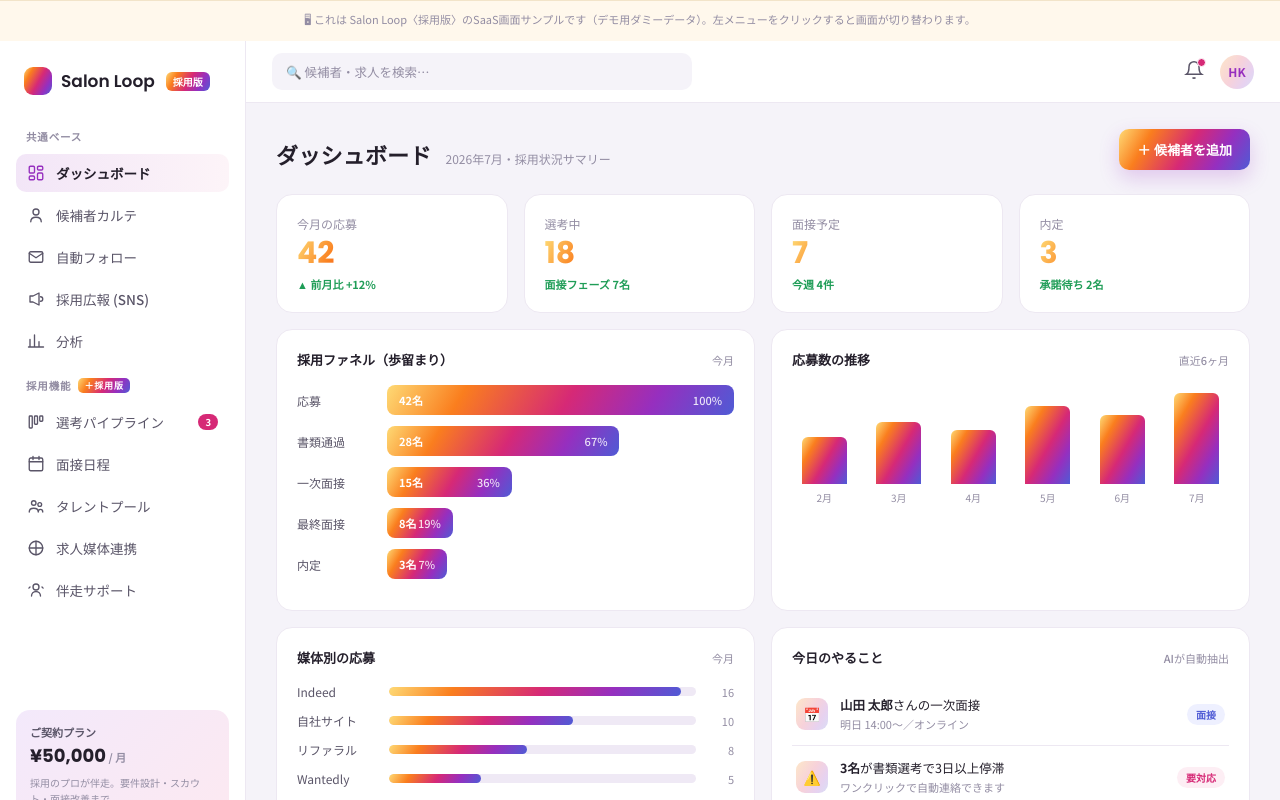
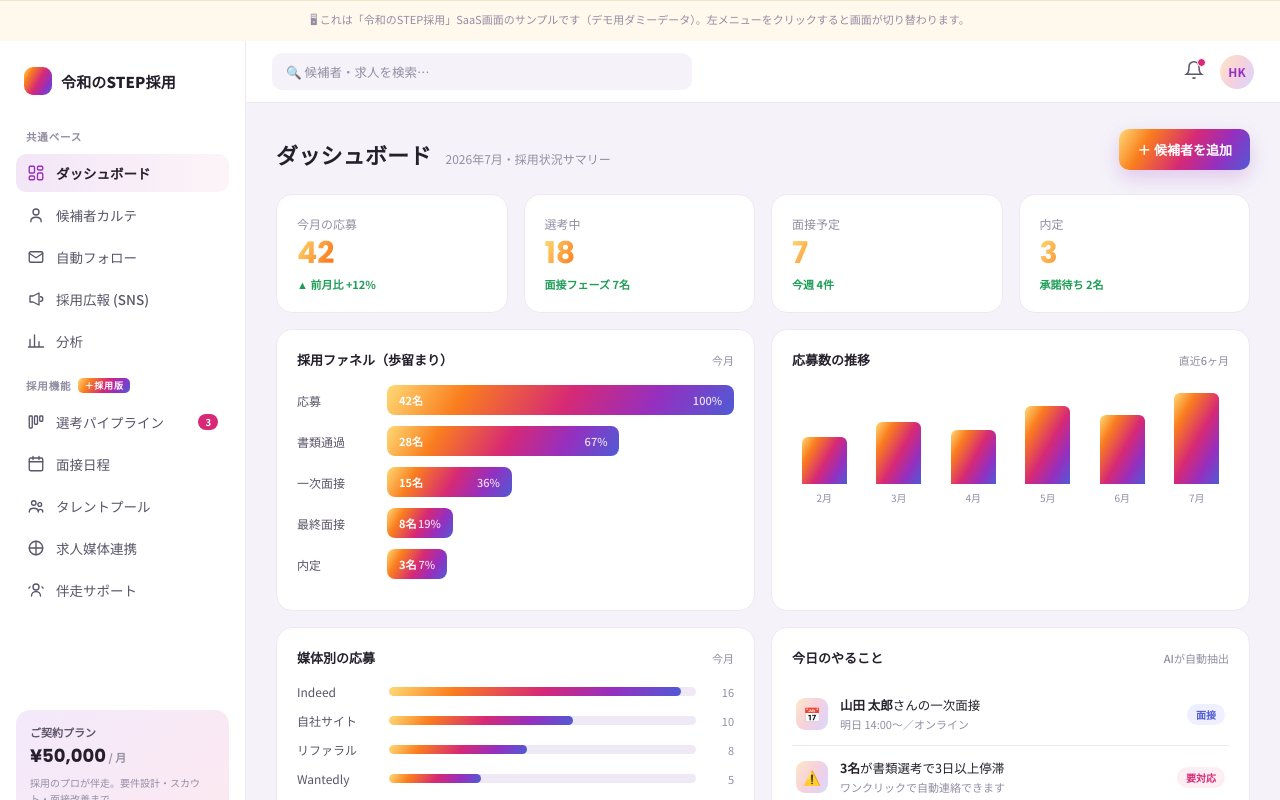
Before and after one commit to betheactress/salon-loop-lp, a plain HTML site: page recruit-saas.html in a window 1280 px wide. Shown: the top 800 px of the page. Drawn offline with Linux system fonts and the light colour scheme.

Commit message:
採用SaaS: ロゴを令和のSTEP採用に変更
Co-Authored-By: Claude Opus 4.8 <noreply@anthropic.com>

```diff
--- a/recruit-saas.html
+++ b/recruit-saas.html
@@ -3,7 +3,7 @@
 <head>
 <meta charset="UTF-8">
 <meta name="viewport" content="width=device-width, initial-scale=1.0">
-<title>Salon Loop for 採用｜SaaS UI サンプル</title>
+<title>令和のSTEP採用｜SaaS UI サンプル</title>
 <link rel="preconnect" href="https://fonts.googleapis.com">
 <link rel="preconnect" href="https://fonts.gstatic.com" crossorigin>
 <link href="https://fonts.googleapis.com/css2?family=Poppins:wght@500;600;700&family=Noto+Sans+JP:wght@400;500;700;900&display=swap" rel="stylesheet">
@@ -27,7 +27,7 @@
   .sidebar{background:#fff;border-right:1px solid var(--line);padding:20px 16px;display:flex;flex-direction:column;gap:4px;position:sticky;top:0;height:100vh}
   .brand{display:flex;align-items:center;gap:9px;padding:6px 8px 16px}
   .brand .dot{width:28px;height:28px;border-radius:9px;background:var(--ig)}
-  .brand b{font-family:var(--pop);font-weight:600;font-size:17px}
+  .brand b{font-family:var(--sans);font-weight:900;font-size:15px;letter-spacing:.01em}
   .brand .edition{font-size:10px;font-weight:700;color:#fff;background:var(--ig);border-radius:6px;padding:2px 7px;margin-left:2px}
   .nav-group{font-size:10.5px;letter-spacing:.08em;color:var(--muted);font-weight:700;padding:14px 10px 6px;display:flex;align-items:center;gap:7px}
   .nav-group .plus{font-size:9px;color:#fff;background:var(--ig);border-radius:5px;padding:1px 6px}
@@ -182,12 +182,12 @@
 </head>
 <body>
 
-<div class="demo-note">🖥 これは Salon Loop〈採用版〉のSaaS画面サンプルです（デモ用ダミーデータ）。左メニューをクリックすると画面が切り替わります。</div>
+<div class="demo-note">🖥 これは「令和のSTEP採用」SaaS画面のサンプルです（デモ用ダミーデータ）。左メニューをクリックすると画面が切り替わります。</div>
 
 <div class="app">
   <!-- ===== sidebar ===== -->
   <aside class="sidebar">
-    <div class="brand"><span class="dot"></span><b>Salon&nbsp;Loop</b><span class="edition">採用版</span></div>
+    <div class="brand"><span class="dot"></span><b>令和のSTEP採用</b></div>
 
     <div class="nav-group">共通ベース</div>
     <a class="nav active" data-view="dashboard"><svg viewBox="0 0 24 24"><rect x="3" y="3" width="7" height="9" rx="1.5"/><rect x="14" y="3" width="7" height="5" rx="1.5"/><rect x="14" y="12" width="7" height="9" rx="1.5"/><rect x="3" y="16" width="7" height="5" rx="1.5"/></svg>ダッシュボード</a>
```
